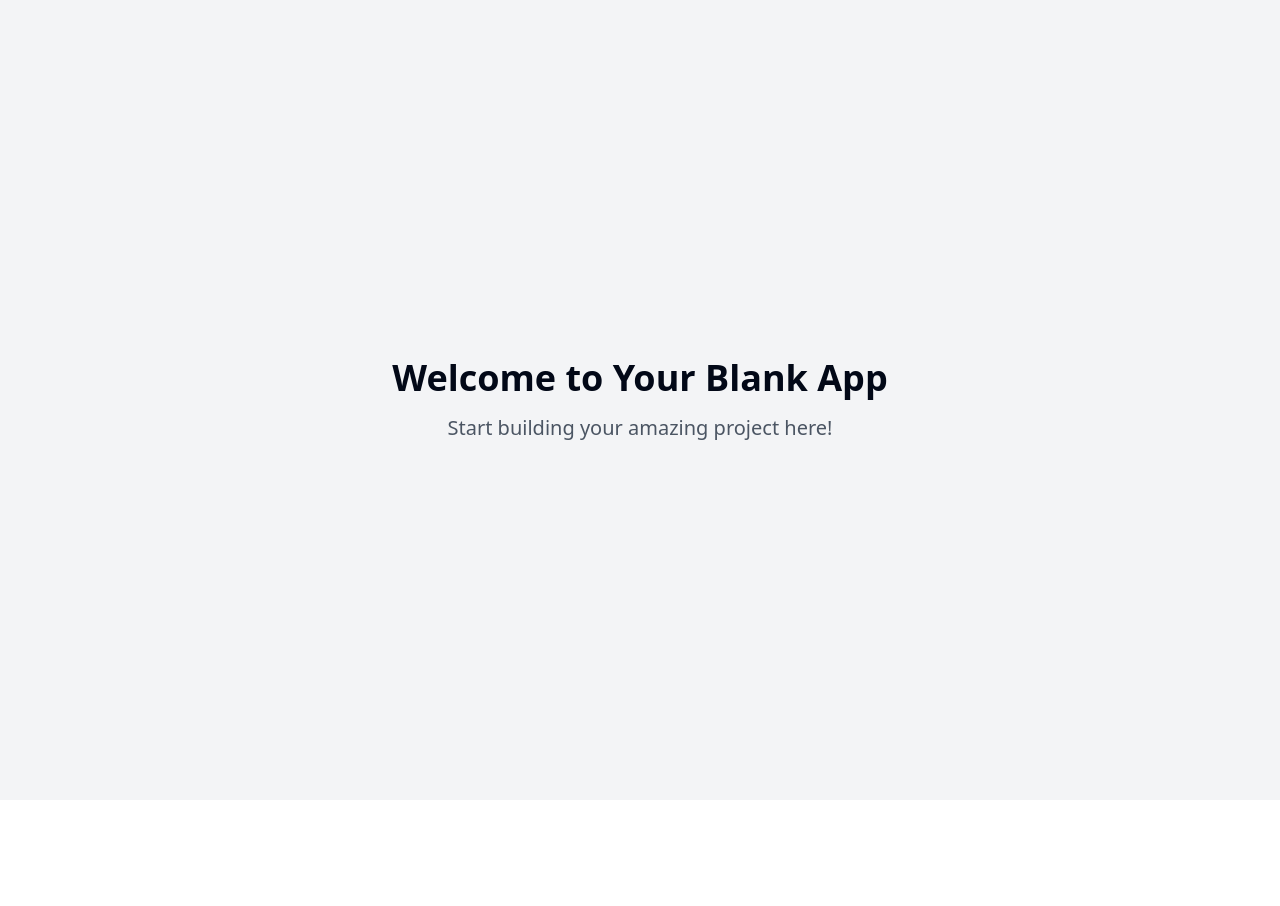
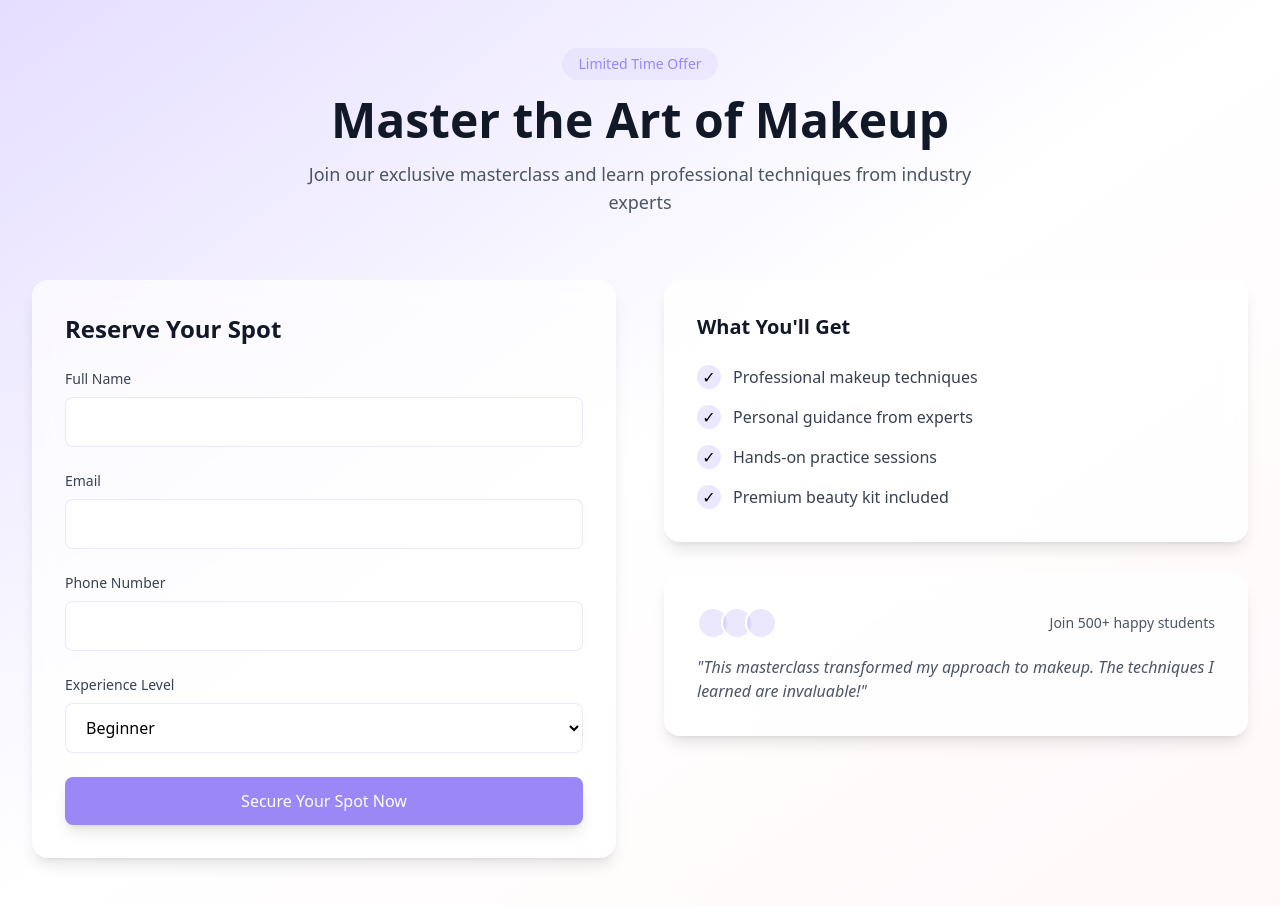
Before and after one commit to ADITYA-tp01/glam-signup-haven, a React (Vite) app: page / in a window 1280 px wide. Before the commit the page ends 800 px from the top, so only its background shows below. Built offline with nearby package versions, Linux system fonts and the light colour scheme.

Commit message:
Add signup page
Adds a signup page for a makeup masterclass.  No further implementation details are specified.

```diff
--- a/package.json
+++ b/package.json
@@ -45,6 +45,7 @@
     "cmdk": "^1.0.0",
     "date-fns": "^3.6.0",
     "embla-carousel-react": "^8.3.0",
+    "framer-motion": "^12.4.3",
     "input-otp": "^1.2.4",
     "lucide-react": "^0.462.0",
     "next-themes": "^0.3.0",
--- a/src/index.css
+++ b/src/index.css
@@ -1,101 +1,26 @@
+
 @tailwind base;
 @tailwind components;
 @tailwind utilities;
 
 @layer base {
-  :root {
-    --background: 0 0% 100%;
-    --foreground: 222.2 84% 4.9%;
-
-    --card: 0 0% 100%;
-    --card-foreground: 222.2 84% 4.9%;
-
-    --popover: 0 0% 100%;
-    --popover-foreground: 222.2 84% 4.9%;
-
-    --primary: 222.2 47.4% 11.2%;
-    --primary-foreground: 210 40% 98%;
-
-    --secondary: 210 40% 96.1%;
-    --secondary-foreground: 222.2 47.4% 11.2%;
-
-    --muted: 210 40% 96.1%;
-    --muted-foreground: 215.4 16.3% 46.9%;
-
-    --accent: 210 40% 96.1%;
-    --accent-foreground: 222.2 47.4% 11.2%;
-
-    --destructive: 0 84.2% 60.2%;
-    --destructive-foreground: 210 40% 98%;
-
-    --border: 214.3 31.8% 91.4%;
-    --input: 214.3 31.8% 91.4%;
-    --ring: 222.2 84% 4.9%;
-
-    --radius: 0.5rem;
-
-    --sidebar-background: 0 0% 98%;
-
-    --sidebar-foreground: 240 5.3% 26.1%;
-
-    --sidebar-primary: 240 5.9% 10%;
-
-    --sidebar-primary-foreground: 0 0% 98%;
-
-    --sidebar-accent: 240 4.8% 95.9%;
-
-    --sidebar-accent-foreground: 240 5.9% 10%;
-
-    --sidebar-border: 220 13% 91%;
-
-    --sidebar-ring: 217.2 91.2% 59.8%;
-  }
-
-  .dark {
-    --background: 222.2 84% 4.9%;
-    --foreground: 210 40% 98%;
-
-    --card: 222.2 84% 4.9%;
-    --card-foreground: 210 40% 98%;
-
-    --popover: 222.2 84% 4.9%;
-    --popover-foreground: 210 40% 98%;
-
-    --primary: 210 40% 98%;
-    --primary-foreground: 222.2 47.4% 11.2%;
-
-    --secondary: 217.2 32.6% 17.5%;
-    --secondary-foreground: 210 40% 98%;
-
-    --muted: 217.2 32.6% 17.5%;
-    --muted-foreground: 215 20.2% 65.1%;
-
-    --accent: 217.2 32.6% 17.5%;
-    --accent-foreground: 210 40% 98%;
-
-    --destructive: 0 62.8% 30.6%;
-    --destructive-foreground: 210 40% 98%;
-
-    --border: 217.2 32.6% 17.5%;
-    --input: 217.2 32.6% 17.5%;
-    --ring: 212.7 26.8% 83.9%;
-    --sidebar-background: 240 5.9% 10%;
-    --sidebar-foreground: 240 4.8% 95.9%;
-    --sidebar-primary: 224.3 76.3% 48%;
-    --sidebar-primary-foreground: 0 0% 100%;
-    --sidebar-accent: 240 3.7% 15.9%;
-    --sidebar-accent-foreground: 240 4.8% 95.9%;
-    --sidebar-border: 240 3.7% 15.9%;
-    --sidebar-ring: 217.2 91.2% 59.8%;
+  body {
+    @apply bg-gradient-to-br from-primary-light via-white to-accent/20 min-h-screen;
   }
 }
 
-@layer base {
-  * {
-    @apply border-border;
+@layer components {
+  .glass-card {
+    @apply backdrop-blur-md bg-white/70 border border-white/20 shadow-lg;
   }
 
-  body {
-    @apply bg-background text-foreground;
+  .form-input {
+    @apply w-full px-4 py-3 rounded-lg border border-primary/20 bg-white/50 backdrop-blur-sm
+    focus:outline-none focus:ring-2 focus:ring-primary/30 transition duration-200;
+  }
+
+  .btn-primary {
+    @apply px-6 py-3 bg-primary text-white rounded-lg shadow-lg
+    hover:shadow-primary/30 transition duration-300 transform hover:-translate-y-1;
   }
 }
--- a/src/pages/Index.tsx
+++ b/src/pages/Index.tsx
@@ -1,11 +1,179 @@
-// Update this page (the content is just a fallback if you fail to update the page)
+
+import { useState } from "react";
+import { motion } from "framer-motion";
+import { toast } from "@/components/ui/use-toast";
 
 const Index = () => {
+  const [formData, setFormData] = useState({
+    name: "",
+    email: "",
+    phone: "",
+    experience: "beginner",
+  });
+
+  const handleSubmit = (e: React.FormEvent) => {
+    e.preventDefault();
+    toast({
+      title: "Successfully registered!",
+      description: "We'll contact you with more details soon.",
+    });
+  };
+
+  const benefits = [
+    "Professional makeup techniques",
+    "Personal guidance from experts",
+    "Hands-on practice sessions",
+    "Premium beauty kit included",
+  ];
+
   return (
-    <div className="min-h-screen flex items-center justify-center bg-gray-100">
-      <div className="text-center">
-        <h1 className="text-4xl font-bold mb-4">Welcome to Your Blank App</h1>
-        <p className="text-xl text-gray-600">Start building your amazing project here!</p>
+    <div className="min-h-screen py-12 px-4 sm:px-6 lg:px-8">
+      <div className="max-w-7xl mx-auto">
+        {/* Hero Section */}
+        <motion.div
+          initial={{ opacity: 0, y: 20 }}
+          animate={{ opacity: 1, y: 0 }}
+          transition={{ duration: 0.6 }}
+          className="text-center mb-16"
+        >
+          <span className="inline-block px-4 py-1.5 rounded-full bg-primary/10 text-primary text-sm font-medium mb-4">
+            Limited Time Offer
+          </span>
+          <h1 className="text-4xl sm:text-5xl font-bold text-gray-900 mb-4">
+            Master the Art of Makeup
+          </h1>
+          <p className="text-lg text-gray-600 max-w-2xl mx-auto">
+            Join our exclusive masterclass and learn professional techniques from industry experts
+          </p>
+        </motion.div>
+
+        <div className="grid md:grid-cols-2 gap-12 items-start">
+          {/* Form Section */}
+          <motion.div
+            initial={{ opacity: 0, x: -20 }}
+            animate={{ opacity: 1, x: 0 }}
+            transition={{ duration: 0.6, delay: 0.2 }}
+            className="glass-card rounded-2xl p-8"
+          >
+            <h2 className="text-2xl font-semibold text-gray-900 mb-6">
+              Reserve Your Spot
+            </h2>
+            <form onSubmit={handleSubmit} className="space-y-6">
+              <div>
+                <label className="block text-sm font-medium text-gray-700 mb-2">
+                  Full Name
+                </label>
+                <input
+                  type="text"
+                  required
+                  className="form-input"
+                  value={formData.name}
+                  onChange={(e) =>
+                    setFormData({ ...formData, name: e.target.value })
+                  }
+                />
+              </div>
+              <div>
+                <label className="block text-sm font-medium text-gray-700 mb-2">
+                  Email
+                </label>
+                <input
+                  type="email"
+                  required
+                  className="form-input"
+                  value={formData.email}
+                  onChange={(e) =>
+                    setFormData({ ...formData, email: e.target.value })
+                  }
+                />
+              </div>
+              <div>
+                <label className="block text-sm font-medium text-gray-700 mb-2">
+                  Phone Number
+                </label>
+                <input
+                  type="tel"
+                  required
+                  className="form-input"
+                  value={formData.phone}
+                  onChange={(e) =>
+                    setFormData({ ...formData, phone: e.target.value })
+                  }
+                />
+              </div>
+              <div>
+                <label className="block text-sm font-medium text-gray-700 mb-2">
+                  Experience Level
+                </label>
+                <select
+                  className="form-input"
+                  value={formData.experience}
+                  onChange={(e) =>
+                    setFormData({ ...formData, experience: e.target.value })
+                  }
+                >
+                  <option value="beginner">Beginner</option>
+                  <option value="intermediate">Intermediate</option>
+                  <option value="advanced">Advanced</option>
+                </select>
+              </div>
+              <button type="submit" className="btn-primary w-full">
+                Secure Your Spot Now
+              </button>
+            </form>
+          </motion.div>
+
+          {/* Benefits Section */}
+          <motion.div
+            initial={{ opacity: 0, x: 20 }}
+            animate={{ opacity: 1, x: 0 }}
+            transition={{ duration: 0.6, delay: 0.4 }}
+            className="space-y-8"
+          >
+            <div className="glass-card rounded-2xl p-8">
+              <h3 className="text-xl font-semibold text-gray-900 mb-6">
+                What You'll Get
+              </h3>
+              <ul className="space-y-4">
+                {benefits.map((benefit, index) => (
+                  <motion.li
+                    key={index}
+                    initial={{ opacity: 0, x: 20 }}
+                    animate={{ opacity: 1, x: 0 }}
+                    transition={{ duration: 0.3, delay: 0.5 + index * 0.1 }}
+                    className="flex items-center space-x-3"
+                  >
+                    <span className="h-6 w-6 rounded-full bg-primary/20 flex items-center justify-center">
+                      ✓
+                    </span>
+                    <span className="text-gray-700">{benefit}</span>
+                  </motion.li>
+                ))}
+              </ul>
+            </div>
+
+            {/* Social Proof */}
+            <div className="glass-card rounded-2xl p-8">
+              <div className="flex items-center justify-between mb-4">
+                <div className="flex -space-x-2">
+                  {[1, 2, 3].map((i) => (
+                    <div
+                      key={i}
+                      className="w-8 h-8 rounded-full bg-primary/20 border-2 border-white"
+                    />
+                  ))}
+                </div>
+                <span className="text-sm text-gray-600">
+                  Join 500+ happy students
+                </span>
+              </div>
+              <p className="text-gray-600 italic">
+                "This masterclass transformed my approach to makeup. The techniques I
+                learned are invaluable!"
+              </p>
+            </div>
+          </motion.div>
+        </div>
       </div>
     </div>
   );
```
Also changed, not shown: tailwind.config.ts (+31 -63 lines), 1 other file (tests, documents, lock files or other folders).
